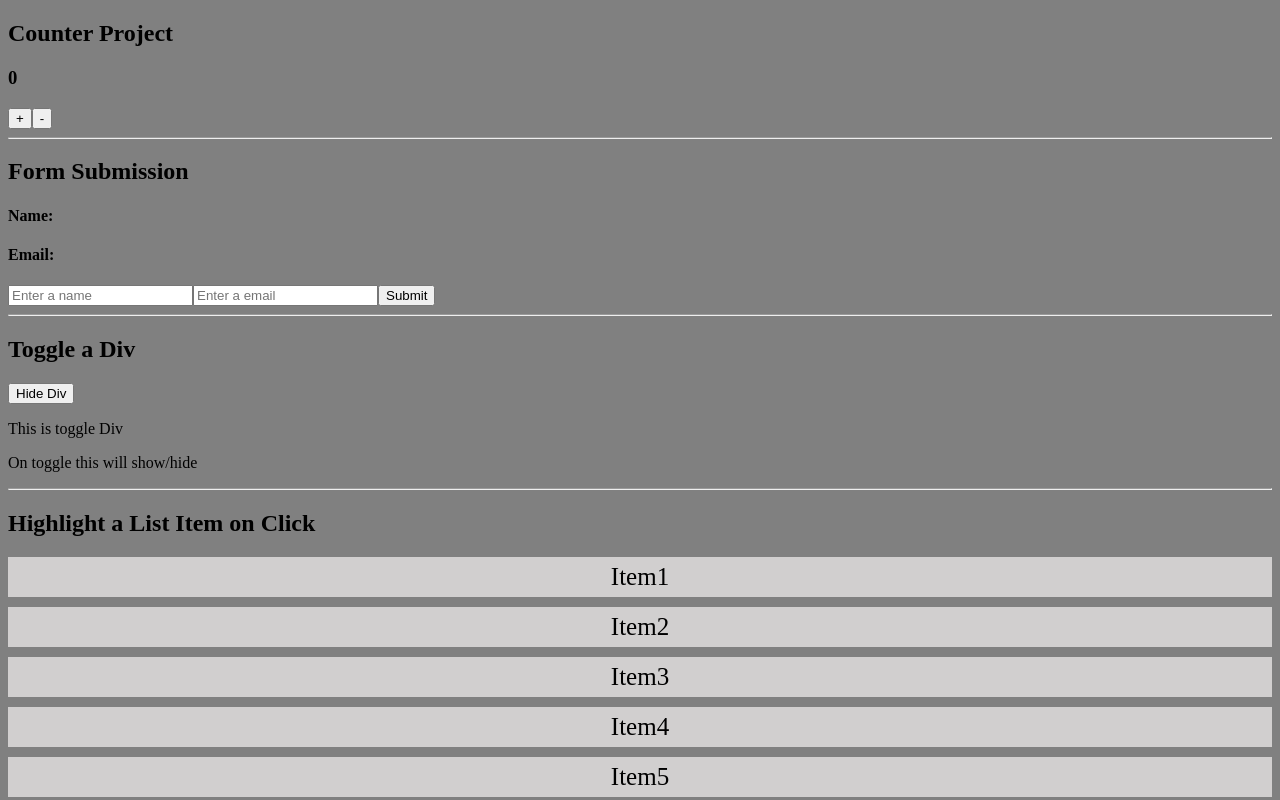
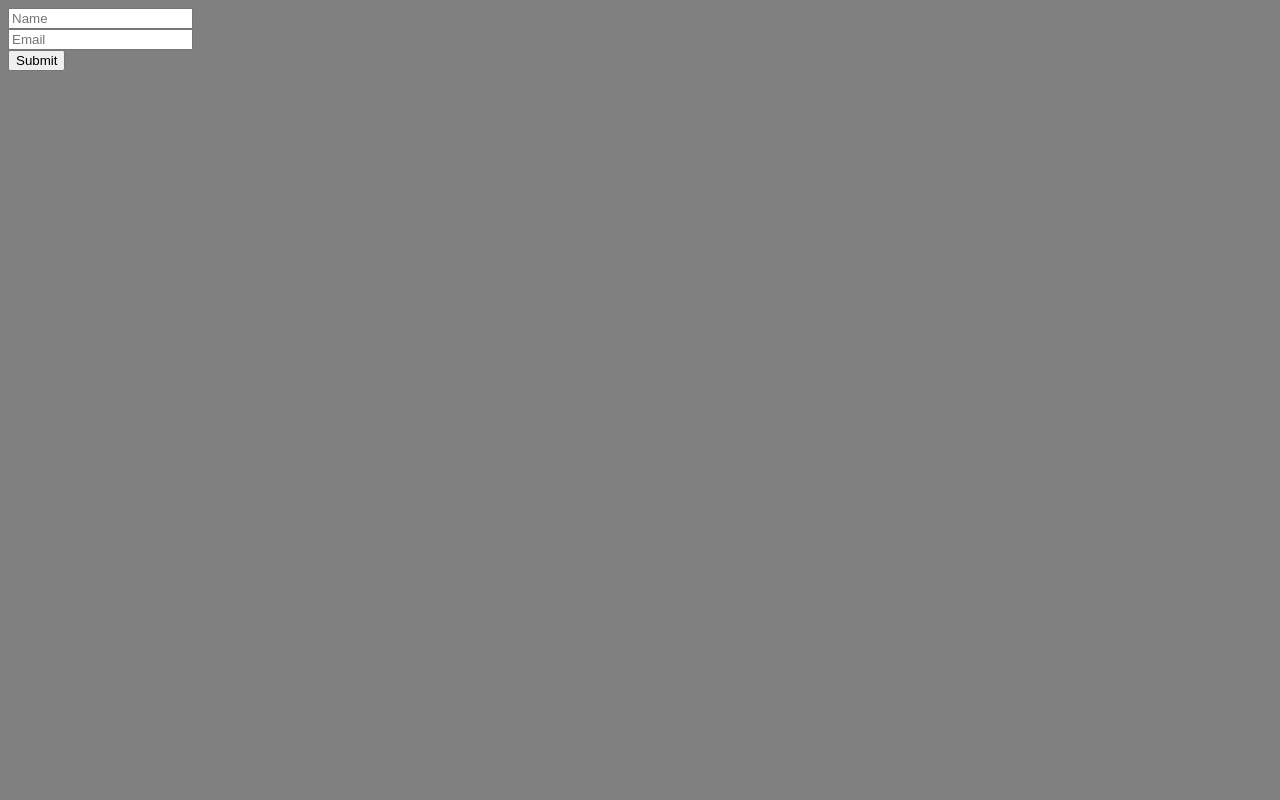
Before and after one commit to Anusuya-SK/React-Projects, a React (Create React App) app in the folder react_code_snippets/: page / in a window 1280 px wide. Shown: the top 800 px of the page. Built offline with nearby package versions, Linux system fonts and the light colour scheme.

Commit message:
Form persistance on refresh

```diff
--- a/react_code_snippets/src/App.js
+++ b/react_code_snippets/src/App.js
@@ -9,6 +9,7 @@ import Todo from './components/todoComponents/Todo';
 import ModalParent from './components/modal/ModalParent';
 import Button from './components/Button';
 import SearchFilter from './components/SearchFilter';
+import FormPersistence from './components/FormPersistence';
 
 function App() {
   const showAlert = () => {
@@ -16,7 +17,7 @@ function App() {
   }
   return (
     <div>
-      <Counter />
+      {/* <Counter />
       <FormSubmission />
       <ToggleDiv />
       <HighligtListItem />
@@ -24,7 +25,8 @@ function App() {
       <Todo />
       <ModalParent />
       <Button label="Submit Me" style={{color: "#000"}} action={showAlert} />
-      <SearchFilter />
+      <SearchFilter /> */}
+      <FormPersistence />
     </div>
   );
 }
--- /dev/null
+++ b/react_code_snippets/src/components/FormPersistence.js
@@ -0,0 +1,52 @@
+import React, { useState, useEffect } from 'react';
+
+function PersistForm() {
+  const [formData, setFormData] = useState(() => {
+    // 🟡 Initialize from localStorage only once
+    const saved = localStorage.getItem('formData');
+    return saved ? JSON.parse(saved) : { name: '', email: '' };
+  });
+
+  // 💾 Save to localStorage every time formData changes
+  useEffect(() => {
+    localStorage.setItem('formData', JSON.stringify(formData));
+  }, [formData]);
+
+  const handleChange = (e) => {
+    const { name, value } = e.target; //Destructure
+    setFormData(prev => ({
+      ...prev, //Spread operator
+      [name]: value,
+    }));
+  };
+
+  const handleSubmit = (e) => {
+    e.preventDefault();
+    alert('Submitted!');
+    // Optionally clear localStorage and reset form:
+    // localStorage.removeItem('formData');
+    // setFormData({ name: '', email: '' });
+  };
+
+  return (
+    <form onSubmit={handleSubmit}>
+      <input
+        name="name"
+        value={formData.name}
+        onChange={handleChange}
+        placeholder="Name"
+      />
+      <br />
+      <input
+        name="email"
+        value={formData.email}
+        onChange={handleChange}
+        placeholder="Email"
+      />
+      <br />
+      <button type="submit">Submit</button>
+    </form>
+  );
+}
+
+export default PersistForm;
```
